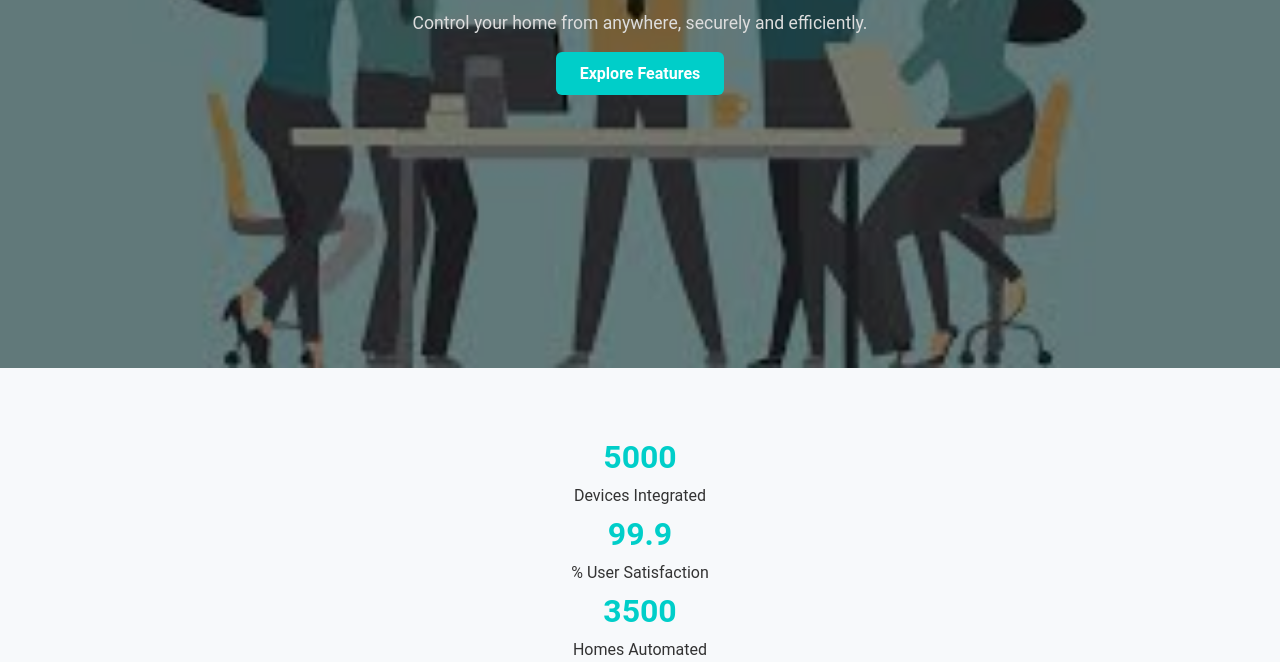
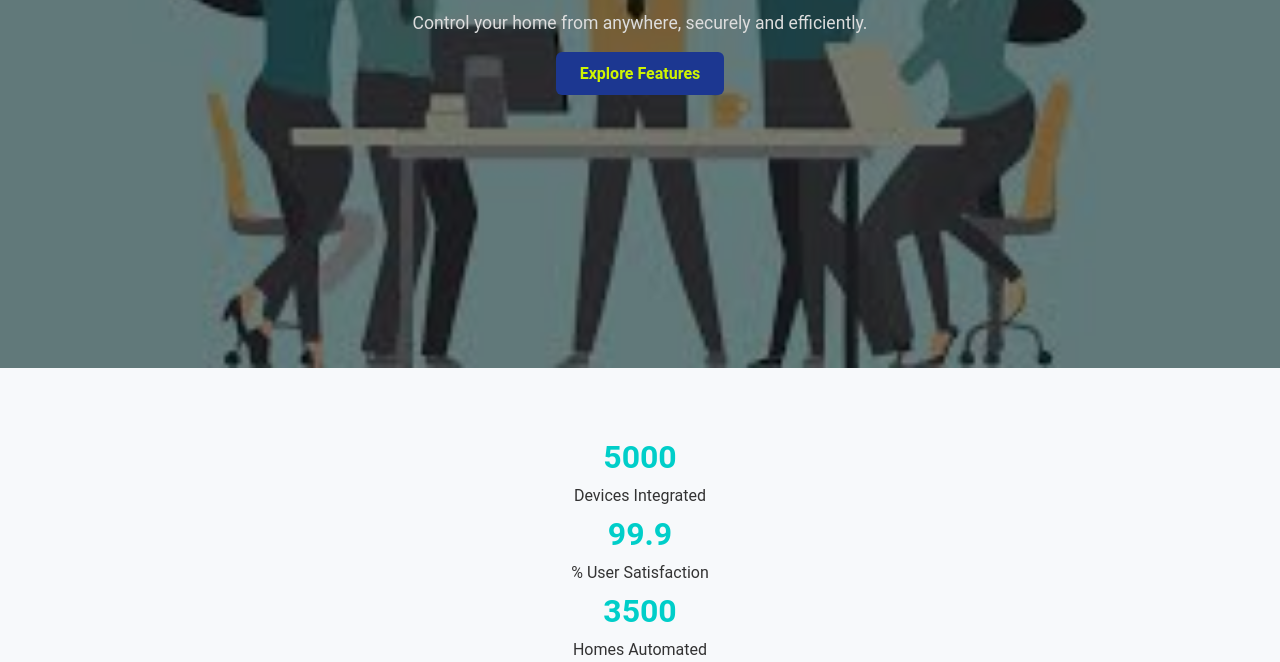
Before and after one commit to nukemastah/I-Home, a plain HTML site: page index.html in a window 1280 px wide. Shown: the part 438-1100 px from the top of the page. Drawn offline with nearby package versions, Linux system fonts and the light colour scheme.

Commit message:
edit tipis2

```diff
--- a/css/style.css
+++ b/css/style.css
@@ -120,8 +120,8 @@ section {
 .btn-cta {
   margin-top: 1rem;
   padding: 0.75rem 1.5rem;
-  background-color: #00cec9;
-  color: #fff;
+  background-color: #1c3791;
+  color: #d0f501;
   border: none;
   border-radius: 6px;
   font-weight: bold;
```
